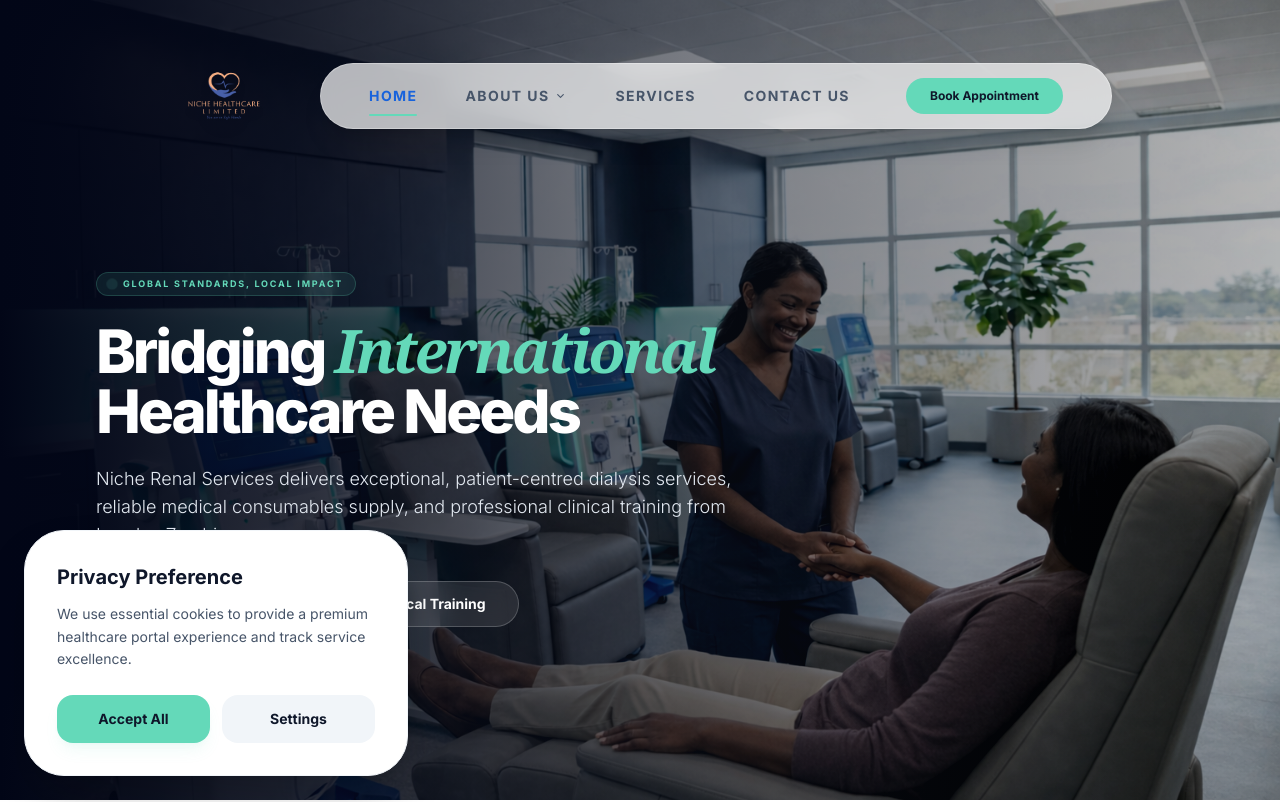
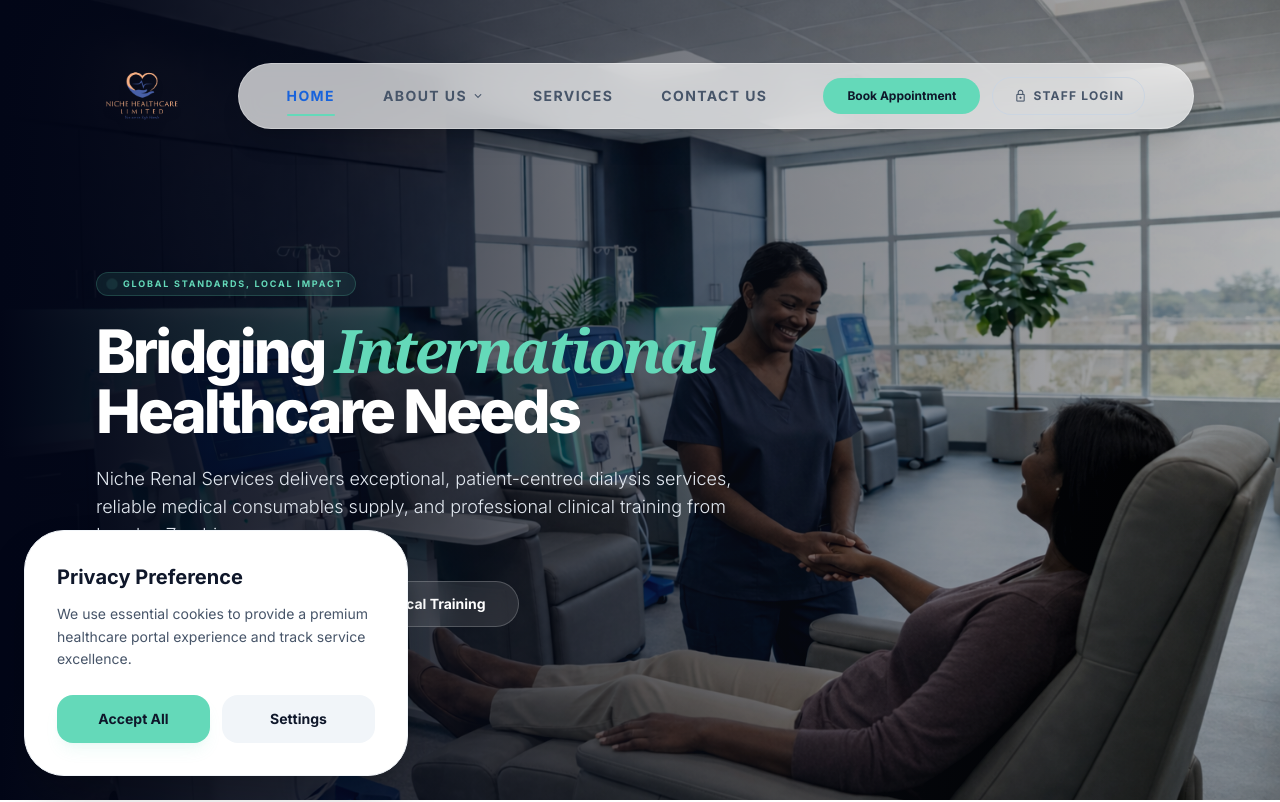
Before and after one commit to willburhachita/niche-health-group, a React (Vite) app: page / in a window 1280 px wide. Shown: the top 802 px of the page. Built offline with nearby package versions, Linux system fonts and the light colour scheme.

Commit message:
added login sub domain

```diff
--- a/components/Footer.tsx
+++ b/components/Footer.tsx
@@ -31,6 +31,19 @@ const Footer: React.FC = () => {
               <li><Link to="/about" className="hover:text-primary transition-colors">About Us</Link></li>
               <li><Link to="/services" className="hover:text-primary transition-colors">Services</Link></li>
               <li><Link to="/contact" className="hover:text-primary transition-colors">Contact</Link></li>
+            </ul>
+
+            <h4 className="font-bold text-lg mt-12 mb-8">Staff</h4>
+            <ul className="space-y-4 text-slate-400">
+              <li>
+                <a
+                  href="https://app.nichehealthcaregroup.com"
+                  className="inline-flex items-center gap-2 hover:text-primary transition-colors"
+                >
+                  <span className="material-symbols-outlined text-base leading-none">lock</span>
+                  Staff Login
+                </a>
+              </li>
             </ul>
           </div>
           <div>
--- a/components/Navbar.tsx
+++ b/components/Navbar.tsx
@@ -1,6 +1,8 @@
 
 import React, { useState, useEffect } from 'react';
 import { Link, useLocation } from 'react-router-dom';
+
+const STAFF_LOGIN_URL = 'https://app.nichehealthcaregroup.com';
 
 const Navbar: React.FC = () => {
   const [isMenuOpen, setIsMenuOpen] = useState(false);
@@ -95,12 +97,22 @@ const Navbar: React.FC = () => {
               ))}
             </div>
 
+            <div className="flex items-center gap-3">
               <Link
                 to="/contact"
                 className="bg-primary text-slate-900 px-6 py-2.5 rounded-full text-xs font-bold hover:shadow-lg hover:scale-105 active:scale-95 transition-all whitespace-nowrap hidden lg:block"
               >
                 Book Appointment
               </Link>
+
+              <a
+                href={STAFF_LOGIN_URL}
+                className="flex items-center gap-1.5 border border-slate-300 dark:border-slate-700 text-slate-600 dark:text-slate-300 px-5 py-2.5 rounded-full text-xs font-bold uppercase tracking-widest hover:border-primary hover:text-primary active:scale-95 transition-all whitespace-nowrap"
+              >
+                <span className="material-symbols-outlined text-sm leading-none">lock</span>
+                Staff Login
+              </a>
+            </div>
           </nav>
         </div>
 
@@ -165,6 +177,13 @@ const Navbar: React.FC = () => {
             >
               Book Appointment
             </Link>
+            <a
+              href={STAFF_LOGIN_URL}
+              className="flex items-center justify-center gap-2 border border-slate-200 dark:border-slate-700 text-slate-900 dark:text-white px-8 py-4 rounded-2xl font-bold text-center text-lg active:scale-95 transition-all"
+            >
+              <span className="material-symbols-outlined text-xl leading-none">lock</span>
+              Staff Login
+            </a>
             <div className="mt-auto pb-10">
               <p className="text-slate-500 dark:text-slate-400 text-sm mb-4">Contact us in Perth</p>
               <a href="tel:+61426170805" className="text-lg font-bold text-slate-900 dark:text-white">+61 426 170 805</a>
```
Lines whose indentation alone changed are shown as unchanged.
